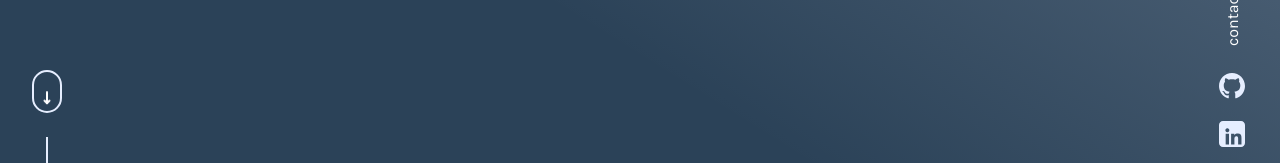
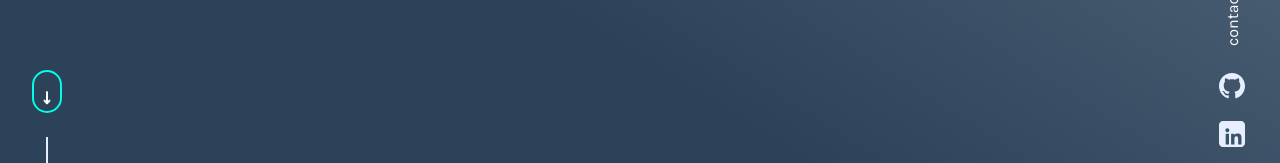
Before and after one commit to RichardStreu/portfolioAngular, an Angular app: page / in a window 1280 px wide. In both pictures the pointer is over the link 47 px from the left and 589 px from the top of the page. Shown: the part 498-661 px from the top of the page. Built offline with nearby package versions, Linux system fonts and the light colour scheme.

Commit message:
fix: ensure hover effect uses $color-singleHighlight for consistency

```diff
--- a/src/app/landing-page/sections/a-hero/arrow-left/arrow-left.component.scss
+++ b/src/app/landing-page/sections/a-hero/arrow-left/arrow-left.component.scss
@@ -42,6 +42,11 @@
     display: flex;
     justify-content: center;
     align-items: center;
+    transition: all 0.2s ease-in-out;
+
+    &:hover {
+      border: 2px solid $color-singleHighlight;
+    }
 
     svg {
       animation: upDown 1.4s infinite;
```
